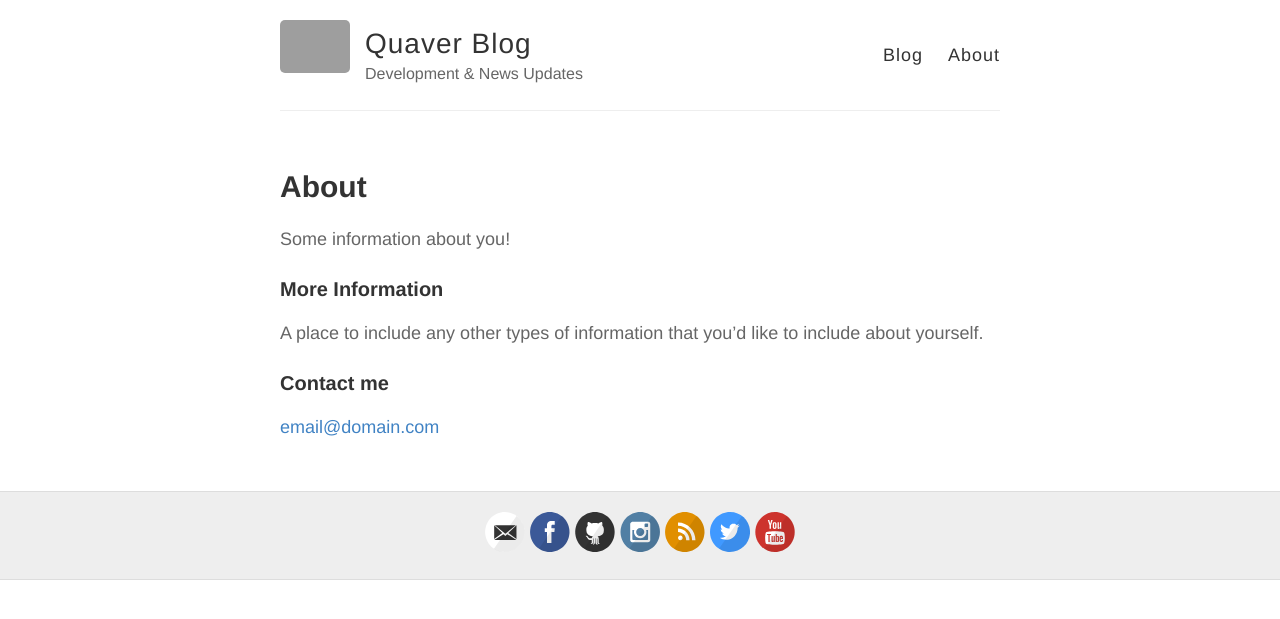
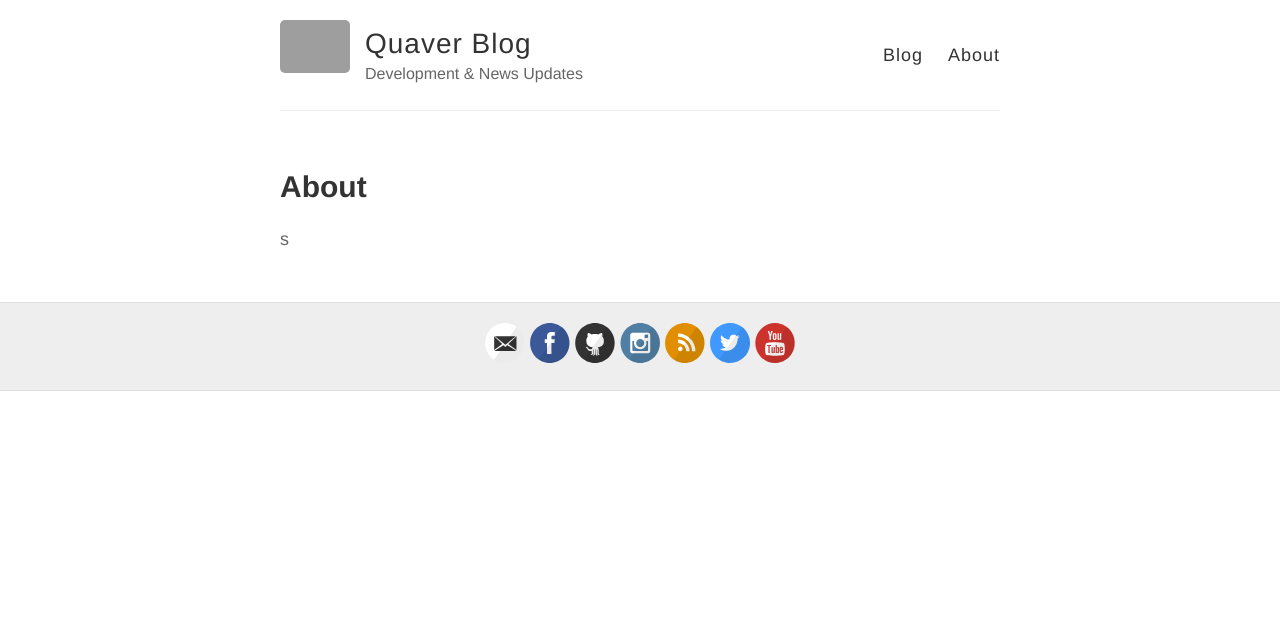
Before and after one commit to Quaver/Quaver.Blog, a Jekyll site: the page built from about.md, in a window 1280 px wide. Shown: the top 619 px of the page. Built offline with Jekyll 4.4.1, drawn with Linux system fonts in a browser that asks for light colours; grey boxes are pictures that could not be loaded.

Commit message:
Update about.md

```diff
--- a/about.md
+++ b/about.md
@@ -4,12 +4,4 @@ title: About
 permalink: /about/
 ---
 
-Some information about you!
-
-### More Information
-
-A place to include any other types of information that you'd like to include about yourself.
-
-### Contact me
-
-[email@domain.com](mailto:email@domain.com)
+s
```
